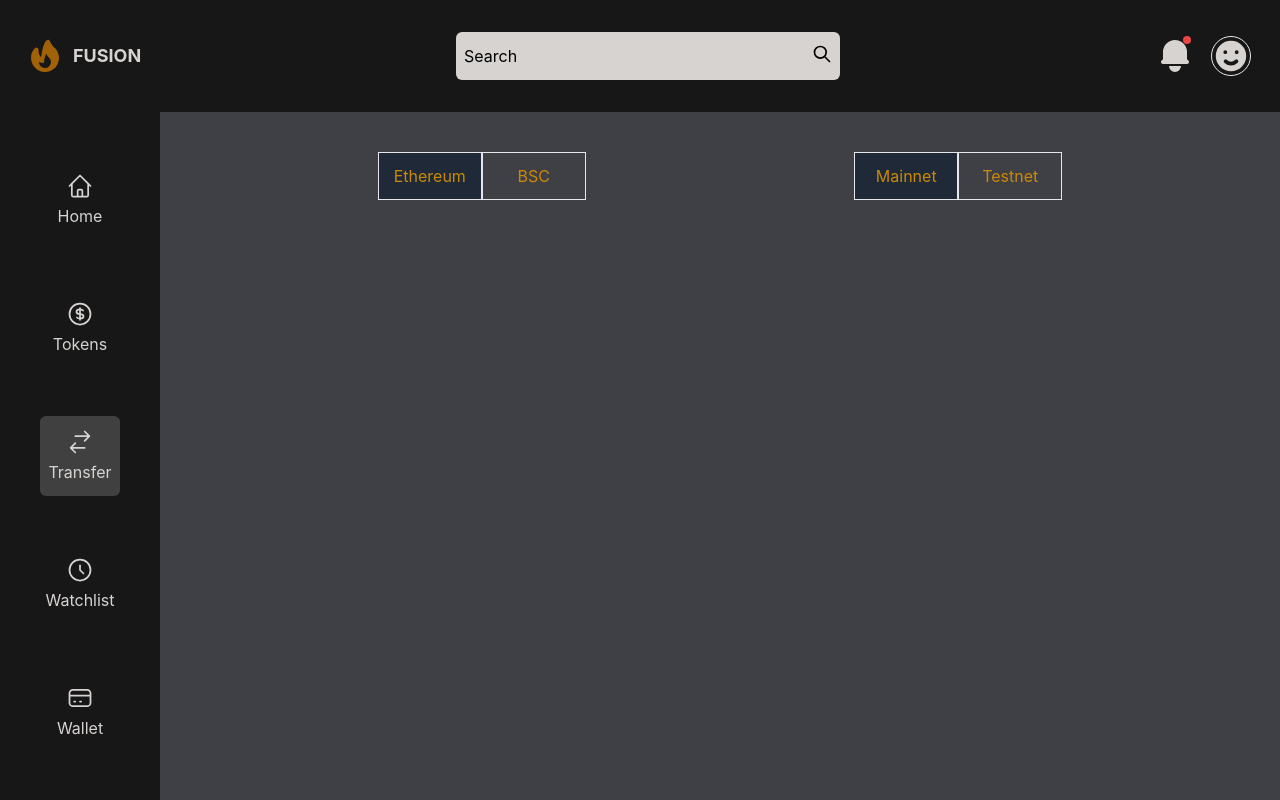
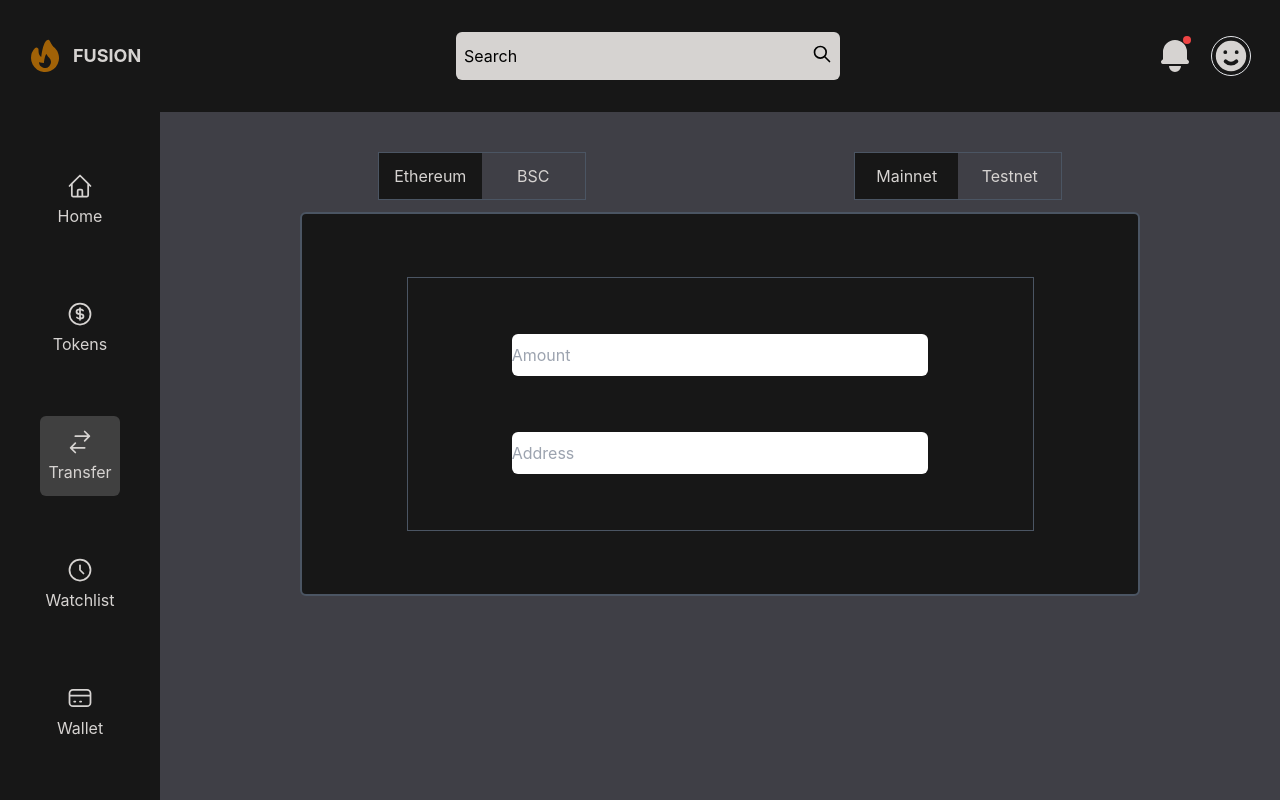
Before and after one commit to cajr11/fusion-cryptoapp-reactjs, a React (Create React App) app: page /transfer in a window 1280 px wide. Built offline with nearby package versions, Linux system fonts and the light colour scheme; no server answers.

Commit message:
transfer form fields

```diff
--- a/src/components/transfer/BscNetworks.js
+++ b/src/components/transfer/BscNetworks.js
@@ -15,12 +15,12 @@ const BscNetworks = () => {
     }
 
   return (
-    <div className='w-40 md:w-52 h-full flex items-center justify-evenly'>
+    <div className='w-40 md:w-52 h-full flex items-center justify-evenly border border-gray-600'>
         <input type="radio" name="chain" value="Ethereum" className='hidden'/>
-        <label for="ethereum" className={`${mainNetActive ? 'bg-gray-800' : ''} text-yellow-600 border w-1/2 text-center h-full flex items-center justify-center cursor-pointer`} onClick={mainNetActiveHandler}>Mainnet</label>
+        <label for="ethereum" className={`${mainNetActive ? 'bg-neutral-900' : ''} text-stone-300  w-1/2 text-center h-full flex items-center justify-center cursor-pointer`} onClick={mainNetActiveHandler}>Mainnet</label>
 
         <input type="radio" name="chain" value="BSC" className='hidden'/>
-        <label for="BSC" className={`${testNetActive ? 'bg-gray-800' : ''} text-yellow-600 border w-1/2 text-center h-full flex items-center justify-center cursor-pointer`} onClick={testNetActiveHandler}>Testnet</label>
+        <label for="BSC" className={`${testNetActive ? 'bg-neutral-900' : ''} text-stone-300  w-1/2 text-center h-full flex items-center justify-center cursor-pointer`} onClick={testNetActiveHandler}>Testnet</label>
     </div>
   )
 }
--- a/src/components/transfer/Chain.js
+++ b/src/components/transfer/Chain.js
@@ -22,12 +22,12 @@ const Chain = () => {
        <div className='w-full h-full flex items-center justify-between md:w-4/6'>
 
             {/* Chains */}
-            <div className='w-40 md:w-52 h-full flex items-center justify-evenly'>
+            <div className='w-40 md:w-52 h-full flex items-center justify-evenly border border-gray-600'>
                 <input type="radio" name="chain" value="Ethereum" className='hidden'/>
-                <label for="ethereum" className={`${ethActive ? 'bg-gray-800' : ''} text-yellow-600 border w-1/2 text-center h-full flex items-center justify-center cursor-pointer`} onClick={ethSelectedHandler}>Ethereum</label>
+                <label for="ethereum" className={`${ethActive ? 'bg-neutral-900' : ''} text-stone-300 w-1/2 text-center h-full flex items-center justify-center cursor-pointer`} onClick={ethSelectedHandler}>Ethereum</label>
 
                 <input type="radio" name="chain" value="BSC" className='hidden'/>
-                <label for="BSC" className={`${bscActive ? 'bg-gray-800' : ''} text-yellow-600 border w-1/2 text-center h-full flex items-center justify-center cursor-pointer`} onClick={bscSelectedHandler}>BSC</label>
+                <label for="BSC" className={`${bscActive ? 'bg-neutral-900' : ''} text-stone-300 w-1/2 text-center h-full flex items-center justify-center cursor-pointer`} onClick={bscSelectedHandler}>BSC</label>
             </div>
 
 
--- a/src/components/transfer/EthereumNetworks.js
+++ b/src/components/transfer/EthereumNetworks.js
@@ -15,12 +15,12 @@ const EthereumNetworks = () => {
     }
 
   return (
-    <div className='w-40 md:w-52 h-full flex items-center justify-evenly'>
+    <div className='w-40 md:w-52 h-full flex items-center justify-evenly border border-gray-600'>
         <input type="radio" name="chain" value="Ethereum" className='hidden'/>
-        <label for="ethereum" className={`${mainNetActive ? 'bg-gray-800' : ''} text-yellow-600 border w-1/2 text-center h-full flex items-center justify-center cursor-pointer`} onClick={mainNetActiveHandler}>Mainnet</label>
+        <label for="ethereum" className={`${mainNetActive ? 'bg-neutral-900' : ''} text-stone-300 w-1/2 text-center h-full flex items-center justify-center cursor-pointer`} onClick={mainNetActiveHandler}>Mainnet</label>
 
         <input type="radio" name="chain" value="BSC" className='hidden'/>
-        <label for="BSC" className={`${testNetActive ? 'bg-gray-800' : ''} text-yellow-600 border w-1/2 text-center h-full flex items-center justify-center cursor-pointer`} onClick={testNetActiveHandler}>Testnet</label>
+        <label for="BSC" className={`${testNetActive ? 'bg-neutral-900' : ''} text-stone-300 w-1/2 text-center h-full flex items-center justify-center cursor-pointer`} onClick={testNetActiveHandler}>Testnet</label>
     </div>
   )
 }
--- a/src/pages/Transfer.js
+++ b/src/pages/Transfer.js
@@ -5,6 +5,14 @@ const Transfer = () => {
   return (
     <div>
         <Chain />
+
+        {/* Tranfer Form */}
+        <form className='mt-3 w-11/12 lg:w-9/12 h-96 mx-auto border-2 border-gray-600 bg-neutral-900 flex items-center justify-center rounded-md'>
+            <div className='h-4/6 w-9/12 flex flex-col items-center justify-evenly border border-gray-600'>
+                <input className='w-8/12 h-1/6 rounded-md' type="number" step="0.1" placeholder='Amount' />
+                <input className='w-8/12 h-1/6 rounded-md' type="text" minLength="42" maxLength="42" placeholder='Address' />
+            </div>
+        </form>
     </div>
   )
 }
```
